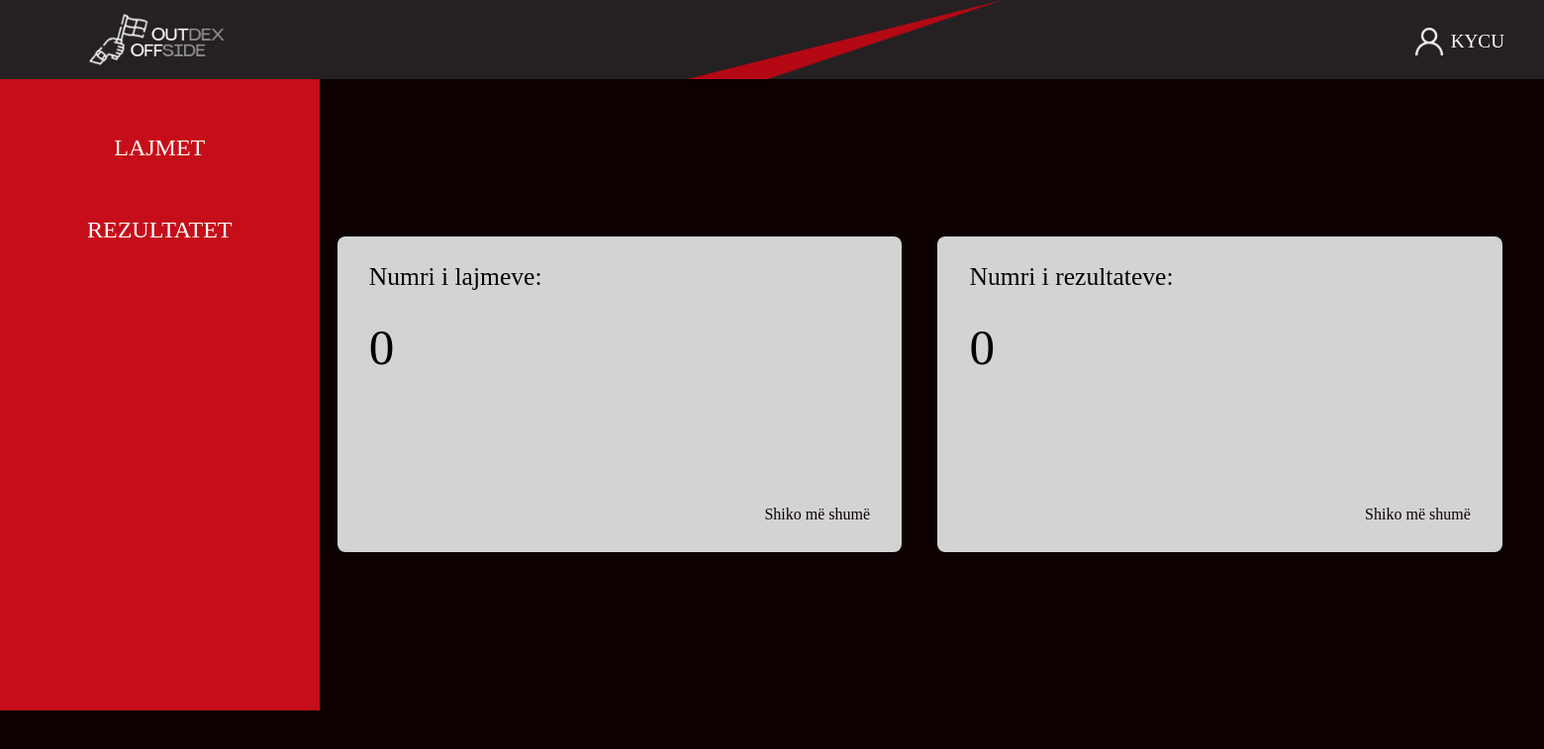
After one commit to noni-i/OutdexOffside, a PHP site: page /dashboard.php in a window 1560 px wide. The commit adds this page. Shown: the top 757 px of the page at 99% size. Run offline with PHP 8.4, Linux system fonts and the light colour scheme.

Commit message:
Perfundim i dizajnit te dashboard

```diff
--- /dev/null
+++ b/dashboard.php
@@ -0,0 +1,77 @@
+<?php
+    session_start();
+?>
+
+<!DOCTYPE html>
+<html lang="en" style="height: 100%;">
+<head>
+    <meta charset="UTF-8">
+    <meta http-equiv="X-UA-Compatible" content="IE=edge">
+    <meta name="viewport" content="width=device-width, initial-scale=1.0">
+    <title>Outdex-Offside</title>
+    <link rel="shortcut icon" type="image/x-icon" href="Icons/documnt-icon.png" />
+    <link rel="stylesheet" href="style.css">
+</head>
+<body style="background-color: #0C0001; zoom: 80%; margin-left:0%; margin-bottom:0%;">
+    <div class="navbar" style="margin-bottom: 0;">
+    <div class="top-menu">
+        <div class="logo">
+            <a href="index.php">
+            <img src="Icons/outdex-offside-logo.png" alt="logo">
+            </a>
+        </div>
+
+        <div class="red-stroke">
+            <img src="Icons/stroke.png">
+        </div>
+
+        <?php
+
+
+
+            if(empty($_SESSION["loggedin"])){
+                echo '<div class="login-class">
+                <img id="user-icon" src="Icons/user.png">
+                <a id="login-href" href="login.php">KYCU</a>
+                </div>';
+            } else {
+                $username = $_SESSION["username"];
+                echo '<div class="login-class">
+                <a id="login-href" href="user.php">'.$username.'</a>
+                </div>';
+            }
+
+        ?>
+
+
+
+
+
+    </div>
+</div>
+
+<div class="main" style="margin-top:100px;">
+  </div>
+            <div style="width: 1920px; height: 797px; display: flex; flex-direction:row;">
+                <div class="dashboard-menu">
+                    <a class="menu-dash" href="dashboard-lajmet.php">LAJMET</a>
+                    <a class="menu-dash" href="dashboard-rezultatet.php">REZULTATET</a>
+                </div>
+                <div class="dashboard-windows">
+                    <div class="dash-window">
+                        <p style="padding-left: 40px; font-family: Britanica; font-size: 32px; height:fit-content;">Numri i lajmeve:</p>
+                        <p style="padding-left: 40px; font-family: Britanica; font-size: 64px; height:fit-content; margin-top: 0px;">0</p>
+                        <a href="dashboard-lajmet.php" class="view-more">Shiko më shumë</a>
+                    </div>
+                    <div class="dash-window">
+                        <p style="padding-left: 40px; font-family: Britanica; font-size: 32px; height:fit-content;">Numri i rezultateve:</p>
+                        <p style="padding-left: 40px; font-family: Britanica; font-size: 64px; height:fit-content; margin-top: 0px;">0</p>
+                        <a href="dashboard-lajmet.php" class="view-more">Shiko më shumë</a>
+                      </div>
+                </div>
+            </div>
+
+
+    <script src="script.js"></script>
+</body>
+</html>
--- a/style.css
+++ b/style.css
@@ -505,3 +505,100 @@ input[type="checkbox"]:checked{
     cursor: pointer;
     transition: all .5s ease;
   }
+
+  .body-artikulli{
+    display: flex;
+    justify-content: center;
+    flex-direction: column;
+    align-items: center;
+}
+
+.artikulli{
+    display: flex;
+    align-items: center;
+    justify-content: center;
+    width: 70%;
+}
+
+.futboll-lajm{
+    margin-top: -100px;
+    background-color: #252122;
+    width: 80%;
+    font-family: Britanica;
+    font-size: 24px;
+    color: white;
+    border-radius: 10px;
+    display: flex;
+    flex-direction: column;
+    width: 900px;
+    padding-left: 40px;
+    padding-right: 40px;
+    padding-top: 20px;
+}
+
+.slideshow-container {
+    max-width: 1000px;
+    position: relative;
+    margin: auto;
+  }
+
+  .mySlides {
+    display: none;
+    width:max-content;
+  }
+
+  .dashboard-menu {
+    display: flex;
+    flex-direction: column;
+    background-color: #C50E19;
+    width: 21%;
+    height: 100%;
+    justify-self: left;
+    align-items: center;
+  }
+
+  .menu-dash{
+    margin-top: 70px;
+    color: white;
+    text-decoration: none;
+    font-family: Britanica;
+    font-size: 30px;
+  }
+
+  .menu-dash:hover{
+    color: gray;
+  }
+
+  .dashboard-windows{
+    display: flex;
+    width: 79%;
+    background-color: #0C0001;
+    height: 100%;
+    flex-direction: row;
+    justify-content: space-around;
+    align-items: center;
+  }
+
+  .dash-window{
+    display: flex;
+    border-radius: 10px;
+    background-color: lightgray;
+    height: 50%;
+    width: 47%;
+    flex-direction: column;
+  }
+
+  .view-more{
+    font-family: Britanica;
+    font-size: 20px;
+    color: #0C0001;
+    text-decoration: none;
+    justify-self: flex-end;
+    align-self: flex-end;
+    padding-right: 40px;
+    padding-top: 100px;
+  }
+
+  .view-more:hover{
+    color: gray;
+  }
```
Also changed, not shown: artikulli.php (added, +90 -0 lines), lajmi.php (added, +22 -0 lines), news.php (+49 -0 lines), script.js (line endings or trailing spaces).
